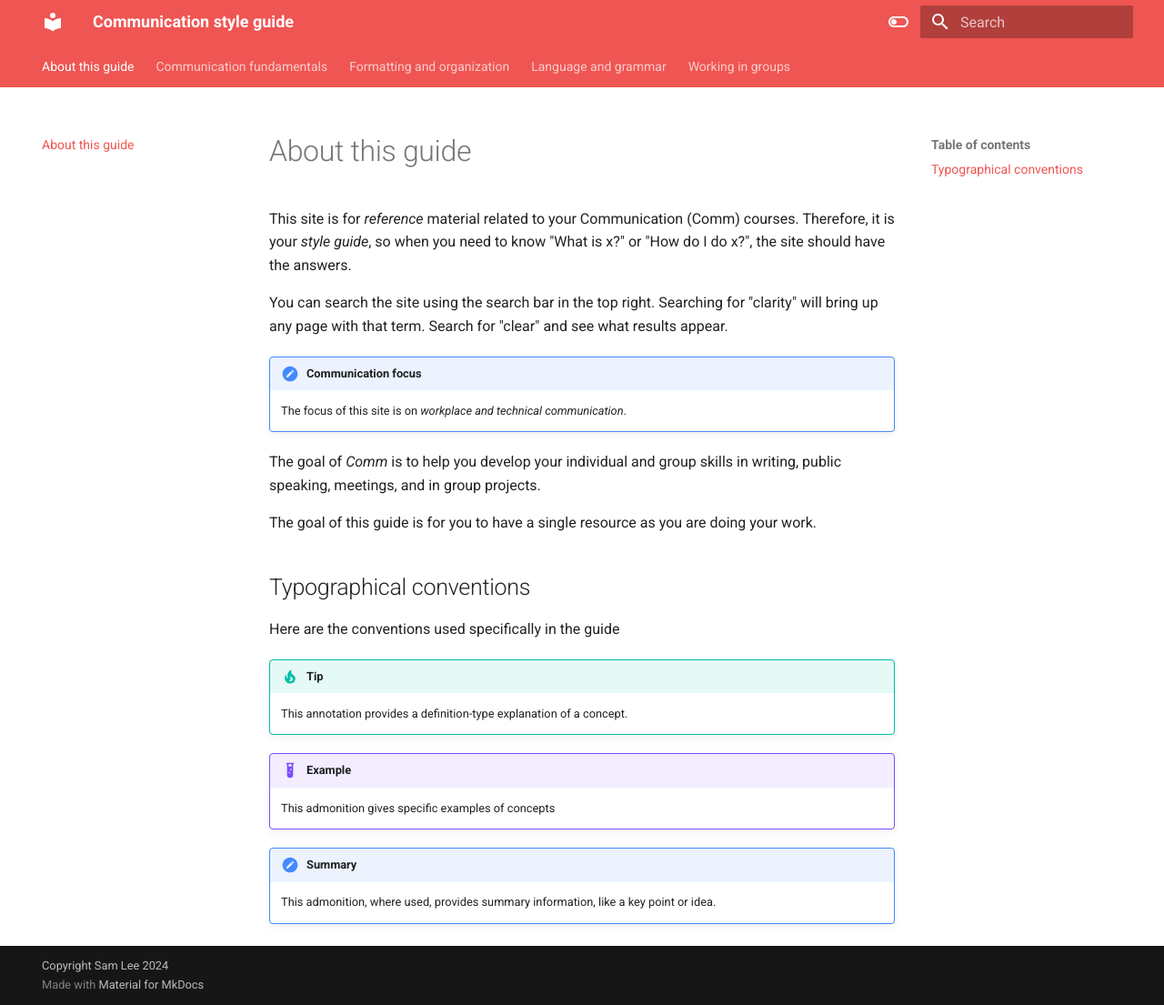
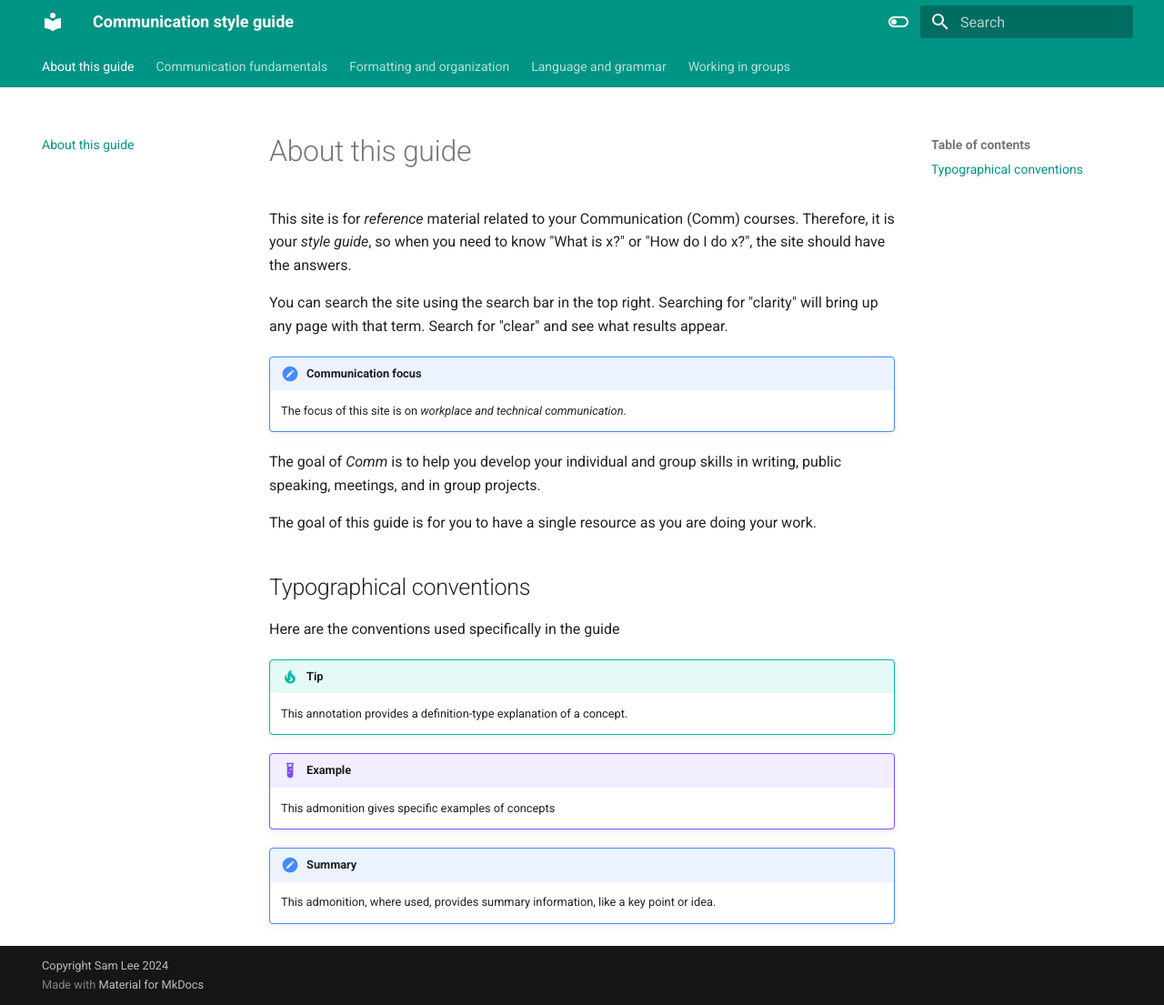
Before and after one commit to SamLee77/Communication-guide, an MkDocs documentation site: the page built from docs/index.md, in a window 1280 px wide and 1105 px high. Shown: the whole window at 91% size. Built offline with MkDocs 1.6.1 and Material for MkDocs 9.7.7, drawn with Linux system fonts in a browser that asks for light colours.

Commit message:
changed colour back

```diff
--- a/mkdocs.yml
+++ b/mkdocs.yml
@@ -22,7 +22,7 @@ theme:
       toggle:
         icon: material/toggle-switch-off-outline
         name: Switch to dark mode
-      primary: red
+      primary: teal
       accent: purple
     - scheme: slate
       toggle:
```
